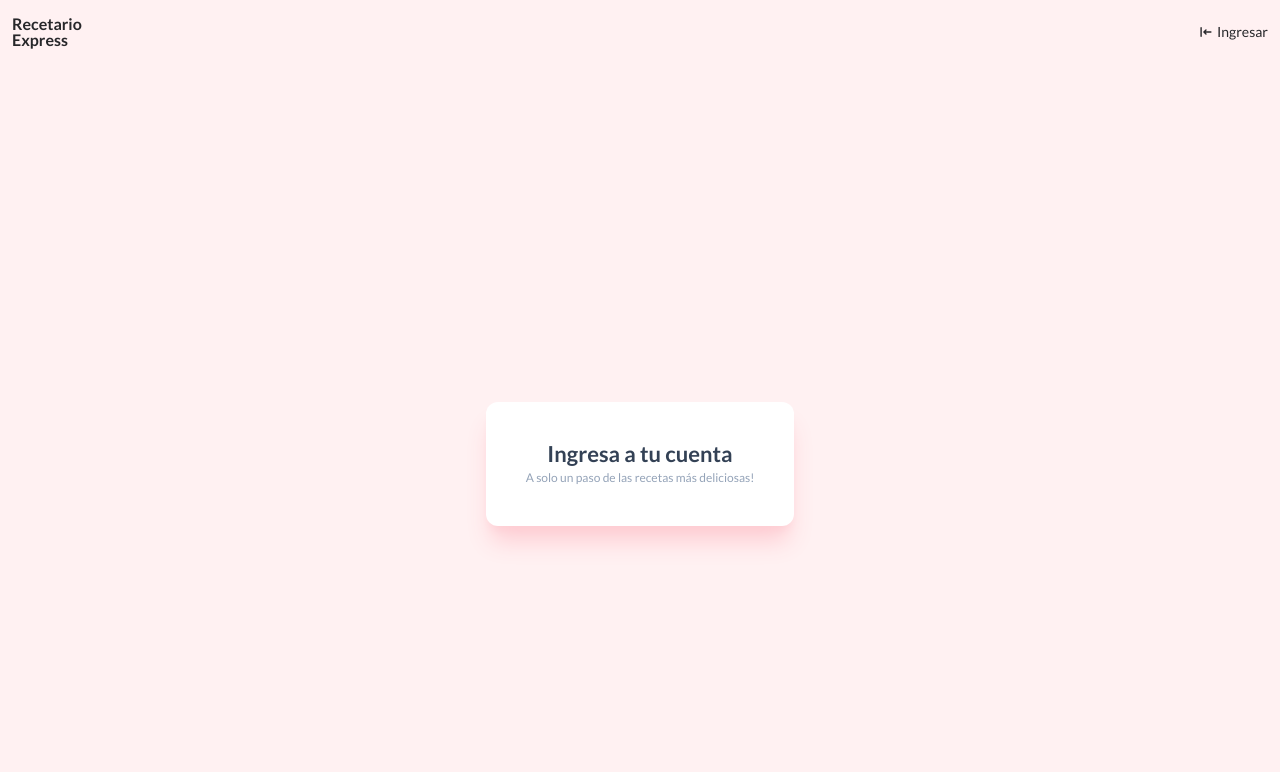
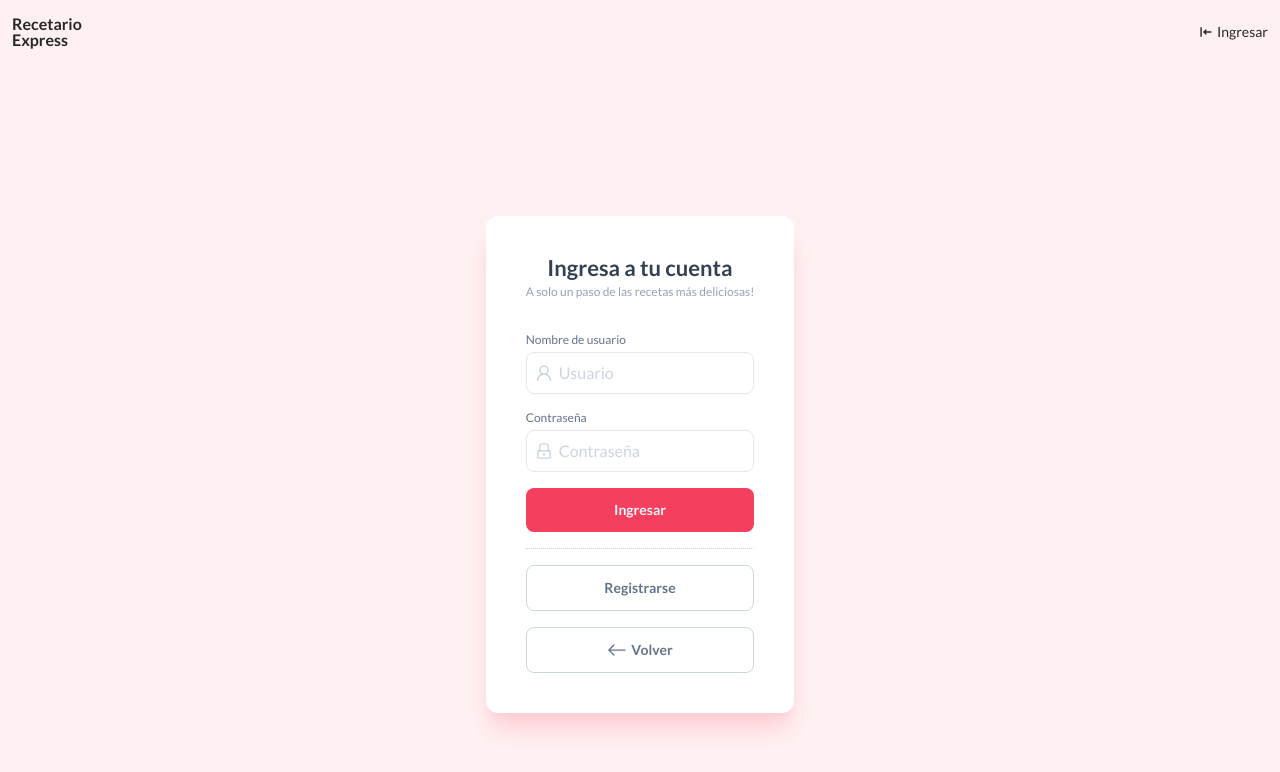
Before and after one commit to valentepablo/recetarioexpress, a Next.js app: page /auth/login in a window 1280 px wide. Shown: the top 772 px of the page. Built offline with nearby package versions, Linux system fonts and the light colour scheme.

Commit message:
fixes on localstorage

```diff
--- a/app/auth/login/LoginForm.tsx
+++ b/app/auth/login/LoginForm.tsx
@@ -50,8 +50,10 @@ const LoginForm = () => {
       console.log(data);
 
       setCookies("access_token", data.token);
-      localStorage.setItem("userID", data.userID);
-      localStorage.setItem("username", data.username);
+      if (typeof window !== "undefined") {
+        localStorage.setItem("userID", data.userID);
+        localStorage.setItem("username", data.username);
+      }
 
       setUser({ username: "", password: "" });
       router.push("/");
--- a/app/auth/login/page.tsx
+++ b/app/auth/login/page.tsx
@@ -10,7 +10,7 @@ const Login = () => {
         <p className="mt-1 text-center text-xs text-slate-400">
           A solo un paso de las recetas más deliciosas!
         </p>
-        {/* <LoginForm /> */}
+        <LoginForm />
       </div>
     </section>
   );
--- a/app/auth/register/RegisterForm.tsx
+++ b/app/auth/register/RegisterForm.tsx
@@ -55,8 +55,10 @@ const RegisterForm = () => {
       );
 
       setCookies("access_token", data.token);
-      localStorage.setItem("userID", data.userID);
-      localStorage.setItem("username", data.username);
+      if (typeof window !== "undefined") {
+        localStorage.setItem("userID", data.userID);
+        localStorage.setItem("username", data.username);
+      }
 
       setUser({ username: "", password: "" });
       router.push("/");
--- a/app/auth/register/page.tsx
+++ b/app/auth/register/page.tsx
@@ -10,7 +10,7 @@ const Register = () => {
         <p className="mt-1 text-center text-xs text-slate-400">
           Accede a miles de recetas increíbles!
         </p>
-        {/* <RegisterForm /> */}
+        <RegisterForm />
       </div>
     </section>
   );
--- a/app/components/Navbar.tsx
+++ b/app/components/Navbar.tsx
@@ -2,14 +2,14 @@
 import Link from "next/link";
 import { useCookies } from "react-cookie";
 import { HiLogout, HiLogin } from "react-icons/hi";
-import getUserID from "../hooks/getUserID";
+import { useGetUserID } from "../hooks/useGetUserID";
+import { useGetUsername } from "../hooks/useGetUsername";
 
 const Navbar = () => {
   const [_, __, removeCookie] = useCookies(["access_token"]);
 
-  const user = getUserID();
-
-  const username = window.localStorage.getItem("username");
+  const user = useGetUserID();
+  const username = useGetUsername();
 
   const logout = () => {
     removeCookie("access_token");
--- a/app/hooks/getUserID.js
+++ /dev/null
@@ -1,3 +0,0 @@
-const getUserID = () => window.localStorage.getItem("userID");
-
-export default getUserID;
--- /dev/null
+++ b/app/hooks/useGetUserID.js
@@ -0,0 +1,5 @@
+export const useGetUserID = () => {
+  if (typeof window !== "undefined") {
+    return window.localStorage.getItem("userID");
+  }
+};
--- /dev/null
+++ b/app/hooks/useGetUsername.js
@@ -0,0 +1,5 @@
+export const useGetUsername = () => {
+  if (typeof window !== "undefined") {
+    return window.localStorage.getItem("username");
+  }
+};
```
